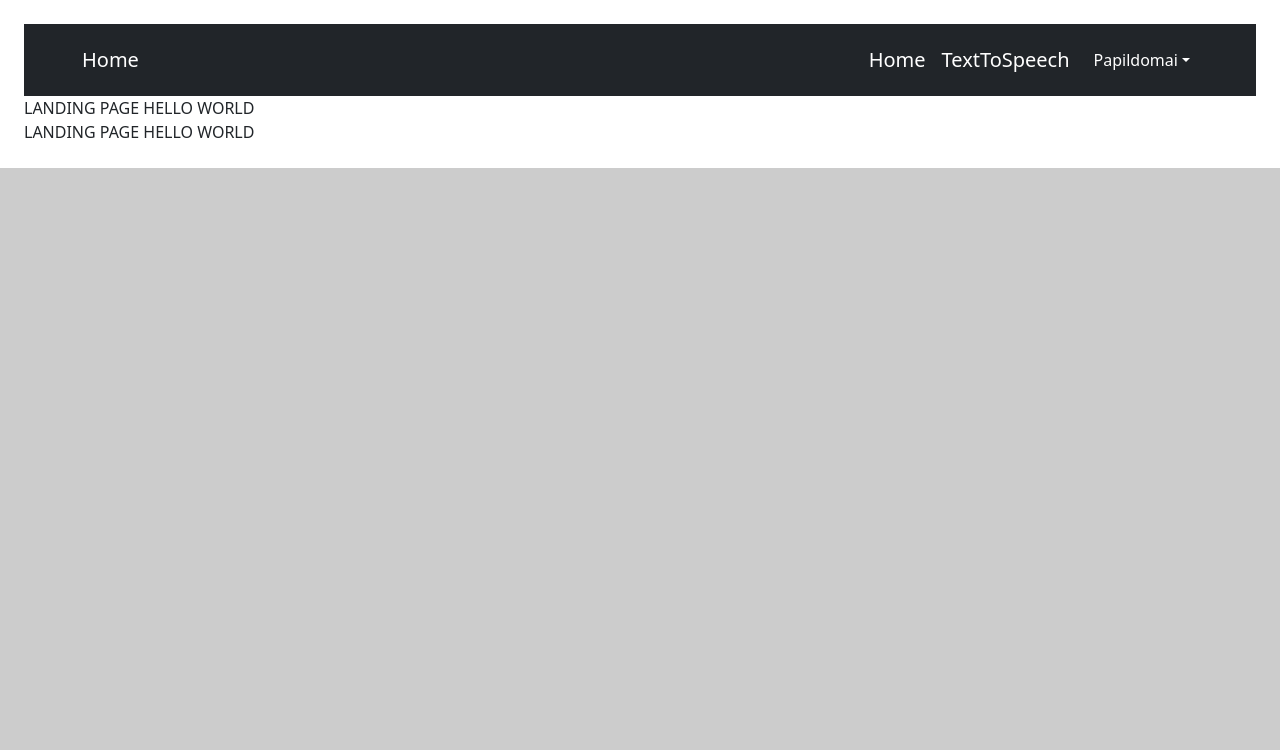
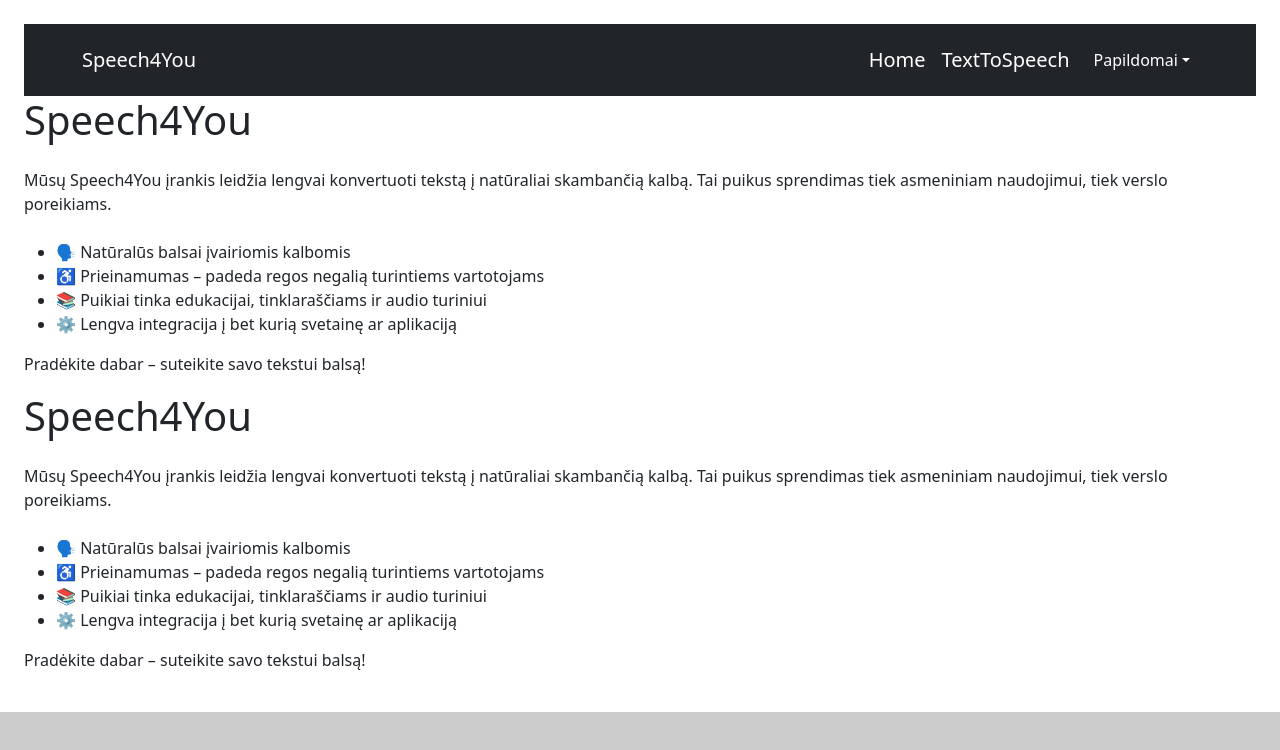
Before and after one commit to EdgarasBub/PROJEKTAS-TEXT_TO_SPEECH, a React (Vite) app in the folder client2/: page / in a window 1280 px wide. Shown: the top 750 px of the page. Built offline with nearby package versions, Linux system fonts and the light colour scheme.

Commit message:
Home 1Update

```diff
--- a/client2/src/components/NavBar.tsx
+++ b/client2/src/components/NavBar.tsx
@@ -10,7 +10,7 @@ function BasicExample() {
   return (
     <Navbar expand="lg" bg="dark" variant="dark">
       <Container className='d-flex justify-space-between align-items-center'>
-        <Navbar.Brand href='/Home'>Home</Navbar.Brand>
+        <Navbar.Brand href='/Home'>Speech4You</Navbar.Brand>
         <Navbar.Toggle aria-controls="basic-navbar-nav" />
         <Navbar id="basic-navbar-nav">
           <Nav className="me-auto align-items-center">
--- a/client2/src/pages/Home.tsx
+++ b/client2/src/pages/Home.tsx
@@ -1,11 +1,23 @@
-const Home = () => {
-    return (
-        <div>
-            LANDING PAGE
-            HELLO WORLD
-        </div>
-    )
-}
+import React from 'react';
 
+const Home: React.FC = () => {
+  return (
+    <div className="p-6 max-w-3xl mx-auto">
+      <h1 className="text-3xl font-bold mb-4">Speech4You</h1>
+      <p className="text-lg mb-4">
+        Mūsų Speech4You įrankis leidžia lengvai konvertuoti tekstą į natūraliai skambančią kalbą. Tai puikus sprendimas tiek asmeniniam naudojimui, tiek verslo poreikiams.
+      </p>
+      <ul className="list-disc list-inside space-y-2 text-base">
+        <li>🗣️ Natūralūs balsai įvairiomis kalbomis</li>
+        <li>♿ Prieinamumas – padeda regos negalią turintiems vartotojams</li>
+        <li>📚 Puikiai tinka edukacijai, tinklaraščiams ir audio turiniui</li>
+        <li>⚙️ Lengva integracija į bet kurią svetainę ar aplikaciją</li>
+      </ul>
+      <p className="mt-6 text-md text-gray-600">
+        Pradėkite dabar – suteikite savo tekstui balsą!
+      </p>
+    </div>
+  );
+};
 
-export default Home
+export default Home;
```
